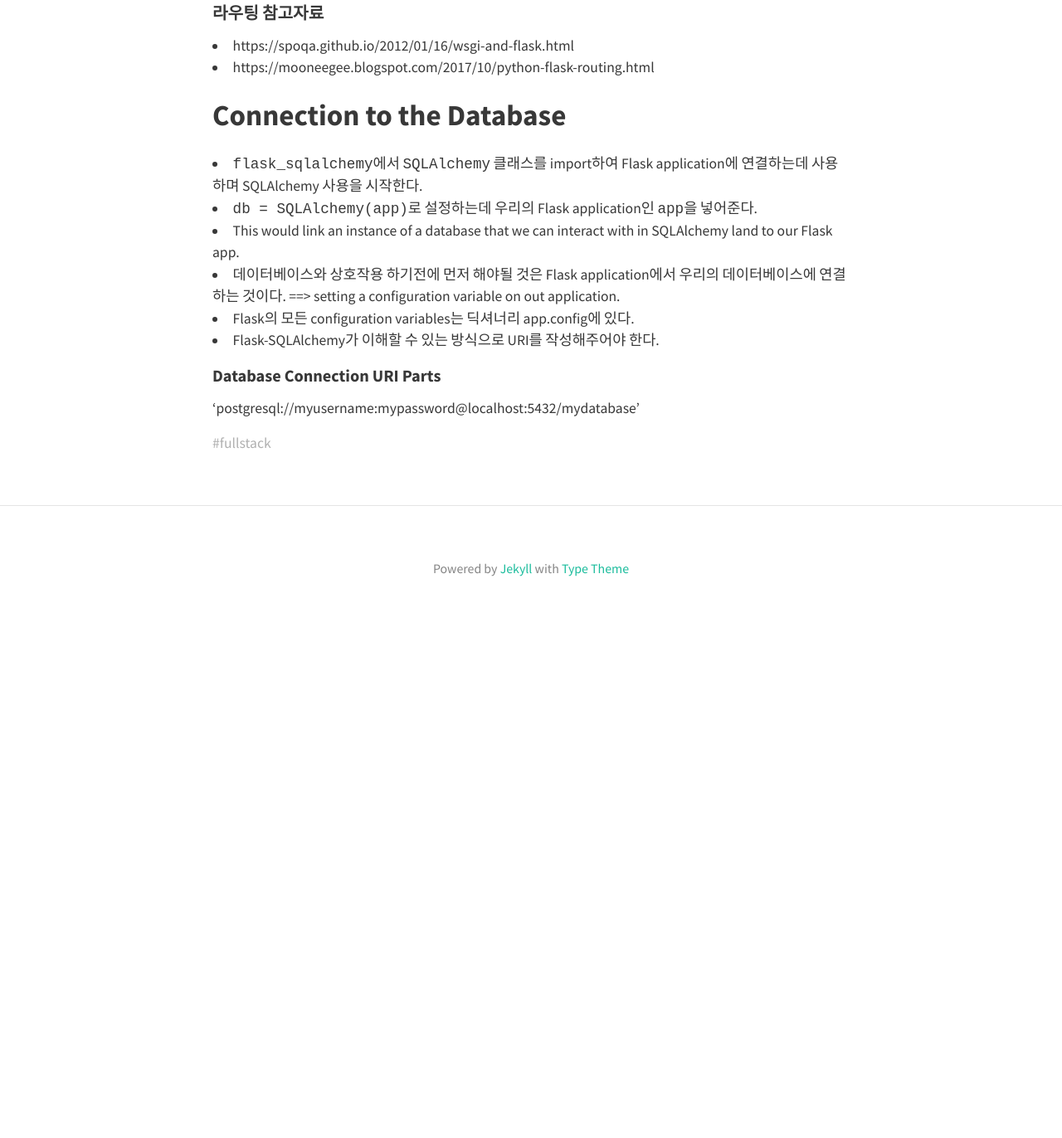
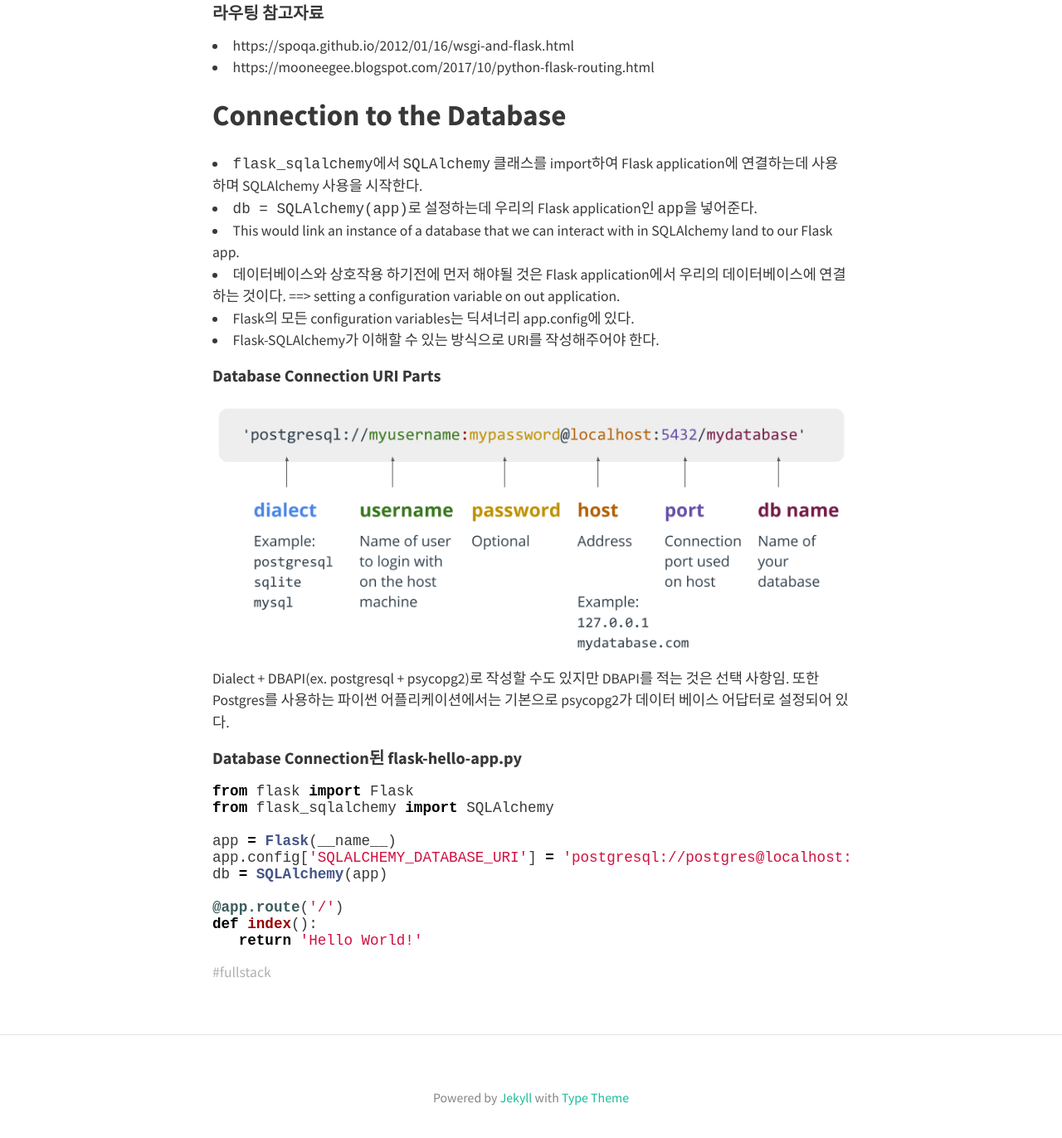
Before and after one commit to HyunlangBan/hyunlangban.github.io, a Jekyll site: the page built from _posts/2020-01-29-fullstack-06.md, in a window 1280 px wide and 1400 px high, scrolled down 1605 px. Shown: the top 1372 px of the window at 83% size. Built offline with Jekyll 4.4.1, drawn with Linux system fonts in a browser that asks for light colours; nearby versions of some CDN libraries; before the commit the page ends 2367 px from its top, so only the background shows below that.

Commit message:
Update 2020-01-29-fullstack-06.md

````diff
--- a/_posts/2020-01-29-fullstack-06.md
+++ b/_posts/2020-01-29-fullstack-06.md
@@ -65,4 +65,19 @@ if __name__ == '__main__':
 - Flask-SQLAlchemy가 이해할 수 있는 방식으로 URI를 작성해주어야 한다.
 
 #### Database Connection URI Parts
-'postgresql://myusername:mypassword@localhost:5432/mydatabase'
+![uri](/img/uri.png)
+Dialect + DBAPI(ex. postgresql + psycopg2)로 작성할 수도 있지만 DBAPI를 적는 것은 선택 사항임. 또한 Postgres를 사용하는 파이썬 어플리케이션에서는 기본으로 psycopg2가 데이터 베이스 어답터로 설정되어 있다.
+
+#### Database Connection된 flask-hello-app.py
+```python
+from flask import Flask
+from flask_sqlalchemy import SQLAlchemy
+
+app = Flask(__name__)
+app.config['SQLALCHEMY_DATABASE_URI'] = 'postgresql://postgres@localhost:5432/example'
+db = SQLAlchemy(app)
+
+@app.route('/')
+def index():
+   return 'Hello World!'
+```
````
